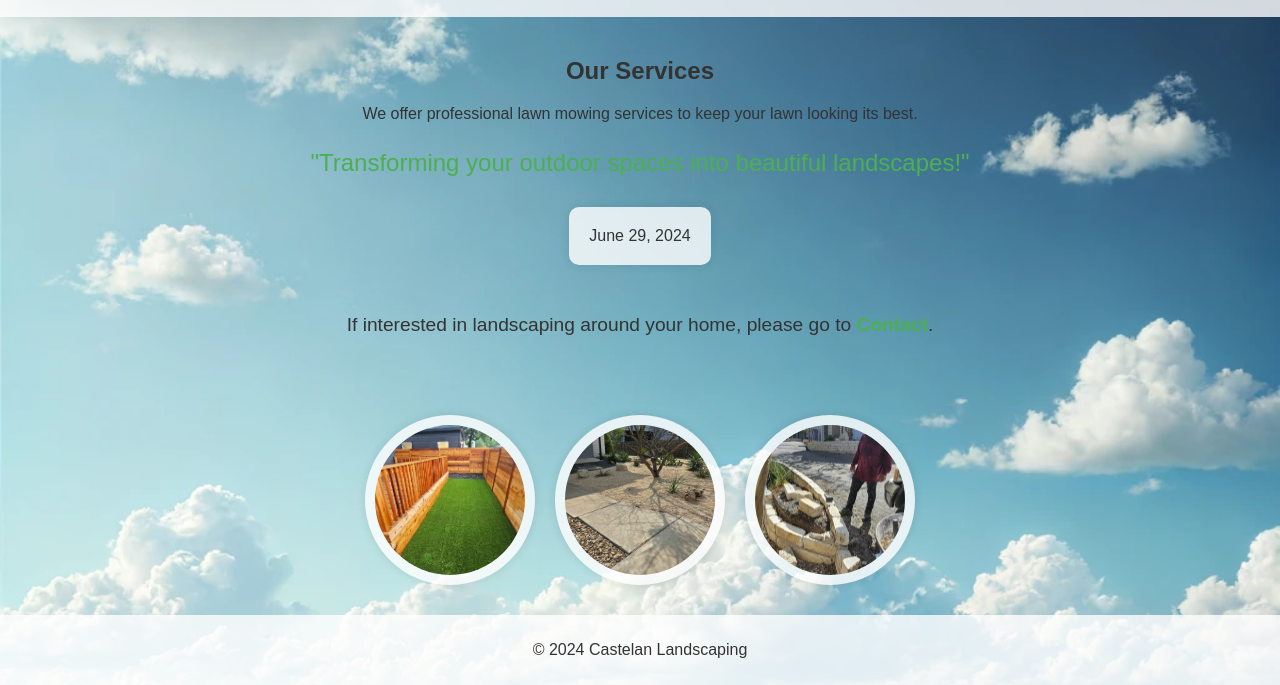
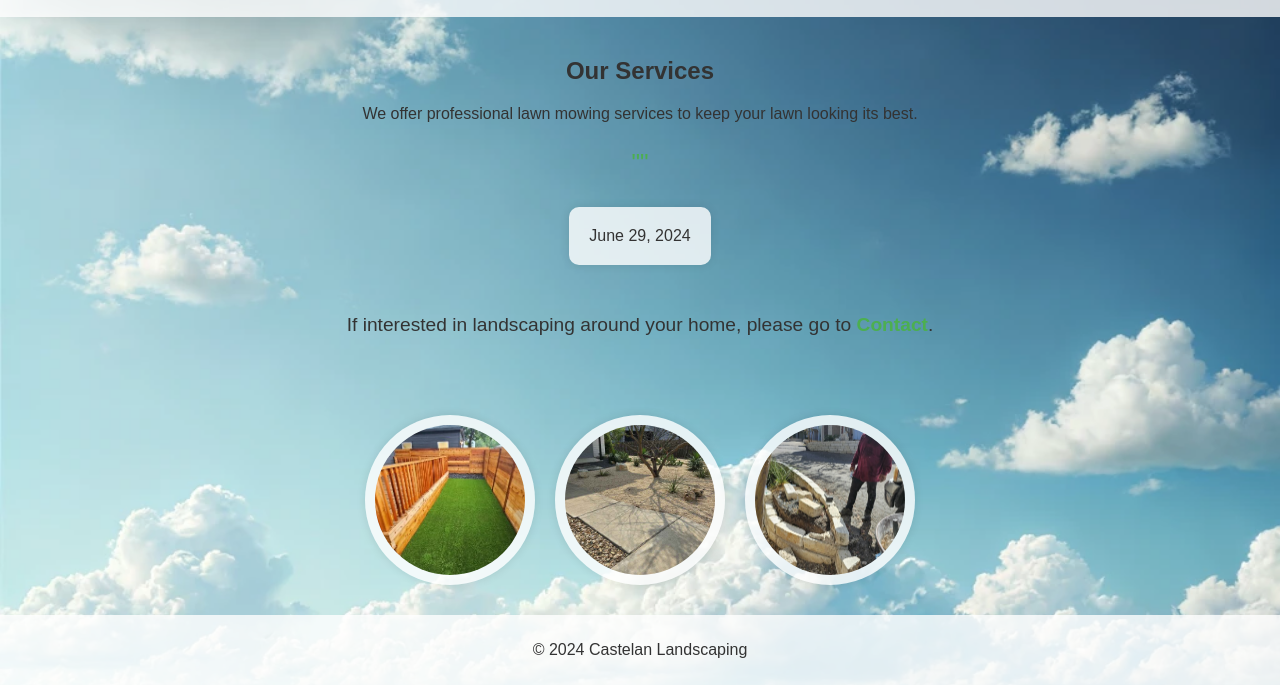
Before and after one commit to samsagewize/LawnMowing, a plain HTML site: page index.html in a window 1280 px wide. Shown: the part 211-896 px from the top of the page. Drawn offline with nearby package versions, Linux system fonts and the light colour scheme.

Commit message:
Update index.html

```diff
--- a/index.html
+++ b/index.html
@@ -196,7 +196,7 @@
         <section>
             <h2>Our Services</h2>
             <p>We offer professional lawn mowing services to keep your lawn looking its best.</p>
-            <div class="slogan">"Transforming your outdoor spaces into beautiful landscapes!"</div>
+            <div class="slogan">""</div>
             <div class="calendar-container">
                 <div class="calendar" id="current-date"></div>
             </div>
```
